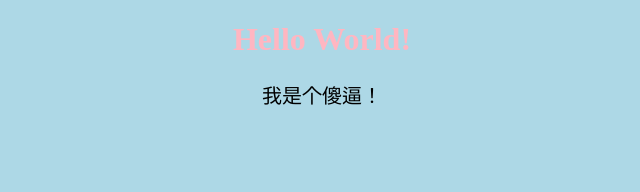
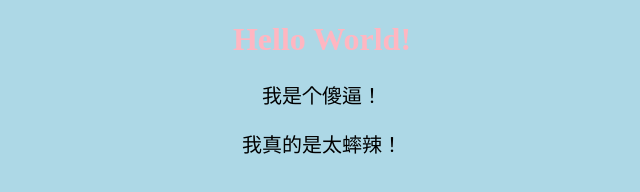
Before and after one commit to Michael-Chen-NJU/Git-example-remote, a plain HTML site: page index.html in a window 1280 px wide. Shown: the whole page, without its empty margins (318-958 px from the left). Drawn offline with Linux system fonts and the light colour scheme.

Commit message:
帅哥发言

```diff
--- a/index.html
+++ b/index.html
@@ -10,5 +10,6 @@
     <body>
         <h1>Hello World!</h1>
         <p> 我是个傻逼！</p>
+        <p>我真的是太蟀辣！</p>
     </body>
 </html>
```
